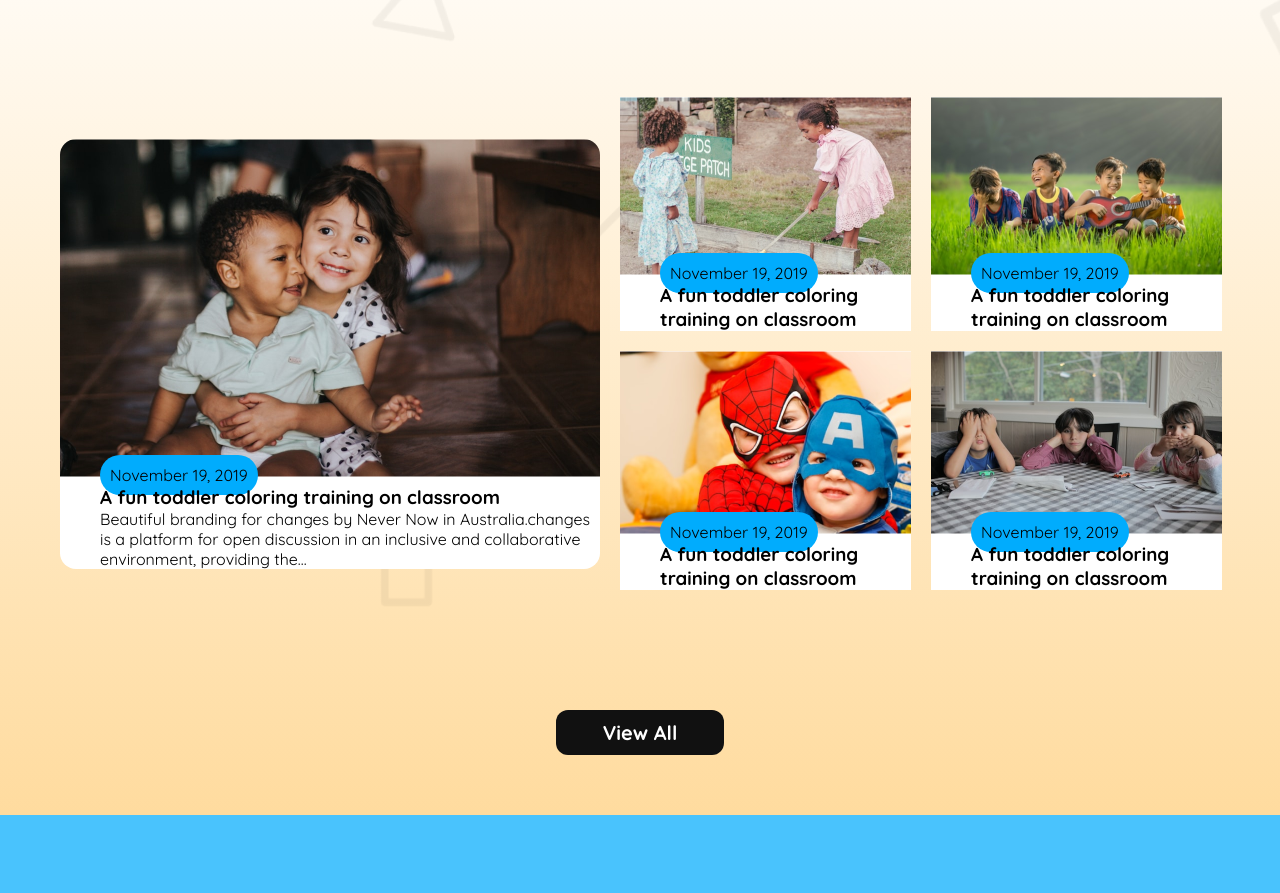
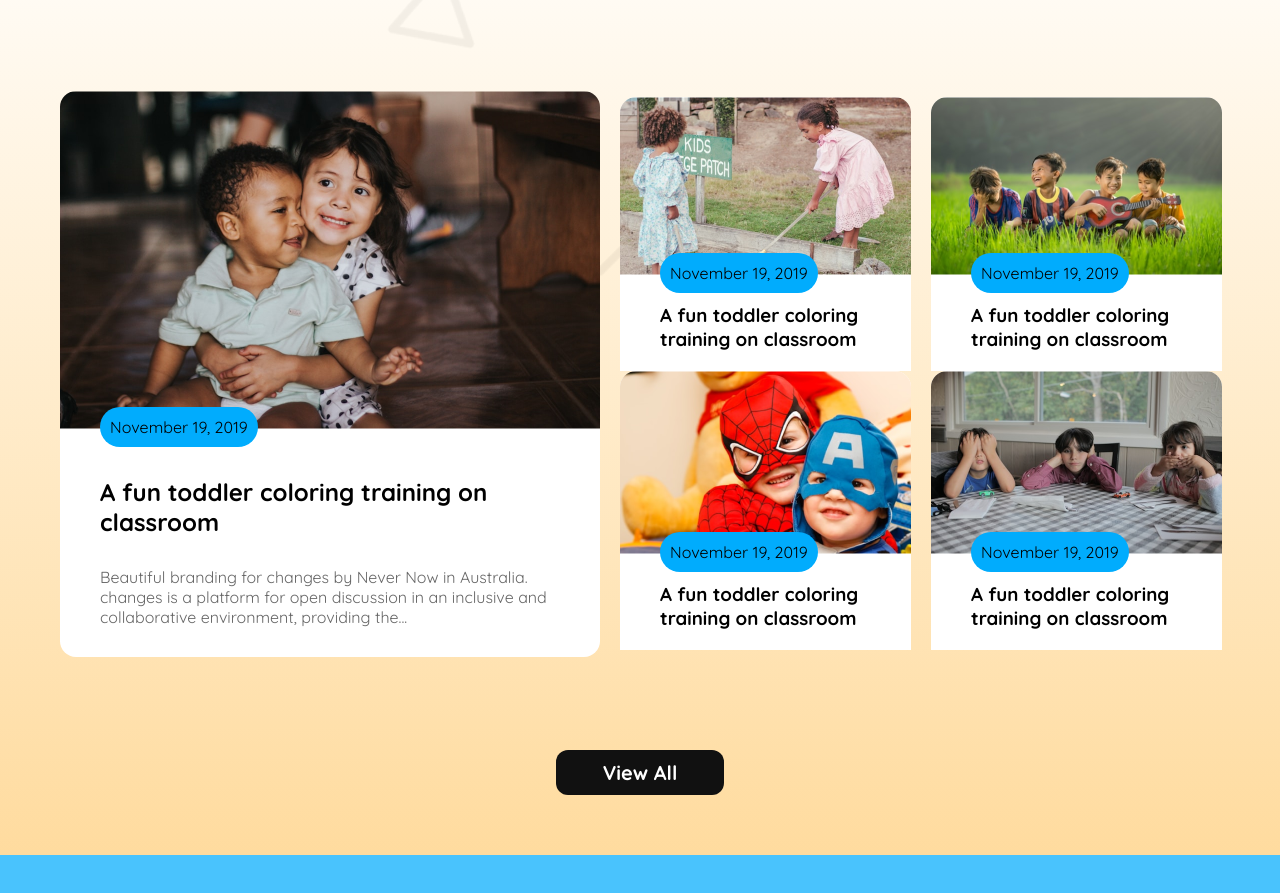
Before and after one commit to shaikathazra/Kids-School, a plain HTML site: page index.html in a window 1280 px wide. Shown: the part 1645-2538 px from the top of the page. Drawn offline with nearby package versions, Linux system fonts and the light colour scheme.

Commit message:
Stories section half

```diff
--- a/index.html
+++ b/index.html
@@ -86,14 +86,14 @@
                         <div class="cntnt">
                             <div class="date"><span>November 19, 2019</span></div>
                             <h3>A fun toddler coloring training on classroom</h3>
-                            <p>Beautiful branding for changes by Never Now in Australia.changes is a platform for open discussion in an inclusive and collaborative environment, providing the...</p>
+                            <p>Beautiful branding for changes by Never Now in Australia. <br> changes is a platform for open discussion in an inclusive and collaborative environment, providing the...</p>
                         </div>
                     </div>
                     <div class="sm-stories">
                         <div class="stories-sm-one">
                             <div class="sm-st-card">
                                 <img src="./assets/story-2.png" alt="">
-                                <div class="cntnt">
+                                <div class="cntnts">
                                     <div class="date"><span>November 19, 2019</span></div>
                                     <h3>A fun toddler coloring training on classroom</h3>
                                 </div>
@@ -101,7 +101,7 @@
 
                             <div class="sm-st-card">
                                 <img src="./assets/story-4.png" alt="">
-                                <div class="cntnt">
+                                <div class="cntnts">
                                     <div class="date"><span>November 19, 2019</span></div>
                                     <h3>A fun toddler coloring training on classroom</h3>
                                 </div>
@@ -110,7 +110,7 @@
                         <div class="stories-sm-two">
                             <div class="sm-st-card">
                                 <img src="./assets/story-3.png" alt="">
-                                <div class="cntnt">
+                                <div class="cntnts">
                                     <div class="date"><span>November 19, 2019</span></div>
                                     <h3>A fun toddler coloring training on classroom</h3>
                                 </div>
@@ -118,7 +118,7 @@
 
                             <div class="sm-st-card">
                                 <img src="./assets/story-5.png" alt="">
-                                <div class="cntnt">
+                                <div class="cntnts">
                                     <div class="date"><span>November 19, 2019</span></div>
                                     <h3>A fun toddler coloring training on classroom</h3>
                                 </div>
--- a/style.css
+++ b/style.css
@@ -235,10 +235,12 @@ nav{
 }
 .sm-st-card {
     background-color: #FFFFFF;
-    margin-bottom:20px ;
+    /* margin-bottom:20px ; */
+    border-radius:16px 16px 16px 26px ;
+    background-color: #FFFFFF;
 
 }
-.sm-st-card image{
+.sm-st-card img{
     border-radius: 16px 16px 0px 0px;
 }
 .date{
@@ -253,8 +255,32 @@ nav{
 }
  .cntnt{
     padding-left: 40px;
+    padding-right: 5px;
     background-color: #FFFFFF;
     border-radius:0px 0px 16px 16px ;
+ }
+ .cntnts{
+    padding-left: 40px;
+
+    background-color: #FFFFFF;
+
+ }
+ .cntnts h3{
+    padding-top:20px ;
+    padding-bottom: 20px;
+ }
+ .cntnt h3{
+    padding-top: 40px;
+    padding-bottom: 30px;
+    font-size: 1.5rem;
+    font-weight: bold;
+ }
+ .cntnt p{
+    padding-right: 10px;
+    padding-bottom: 30px;
+    font-size: 1rem;
+    font-weight: 500px;
+    color: #666666;
  }
  .big-st-card img{
     border-radius: 16px 16px 0px 0px;
```
